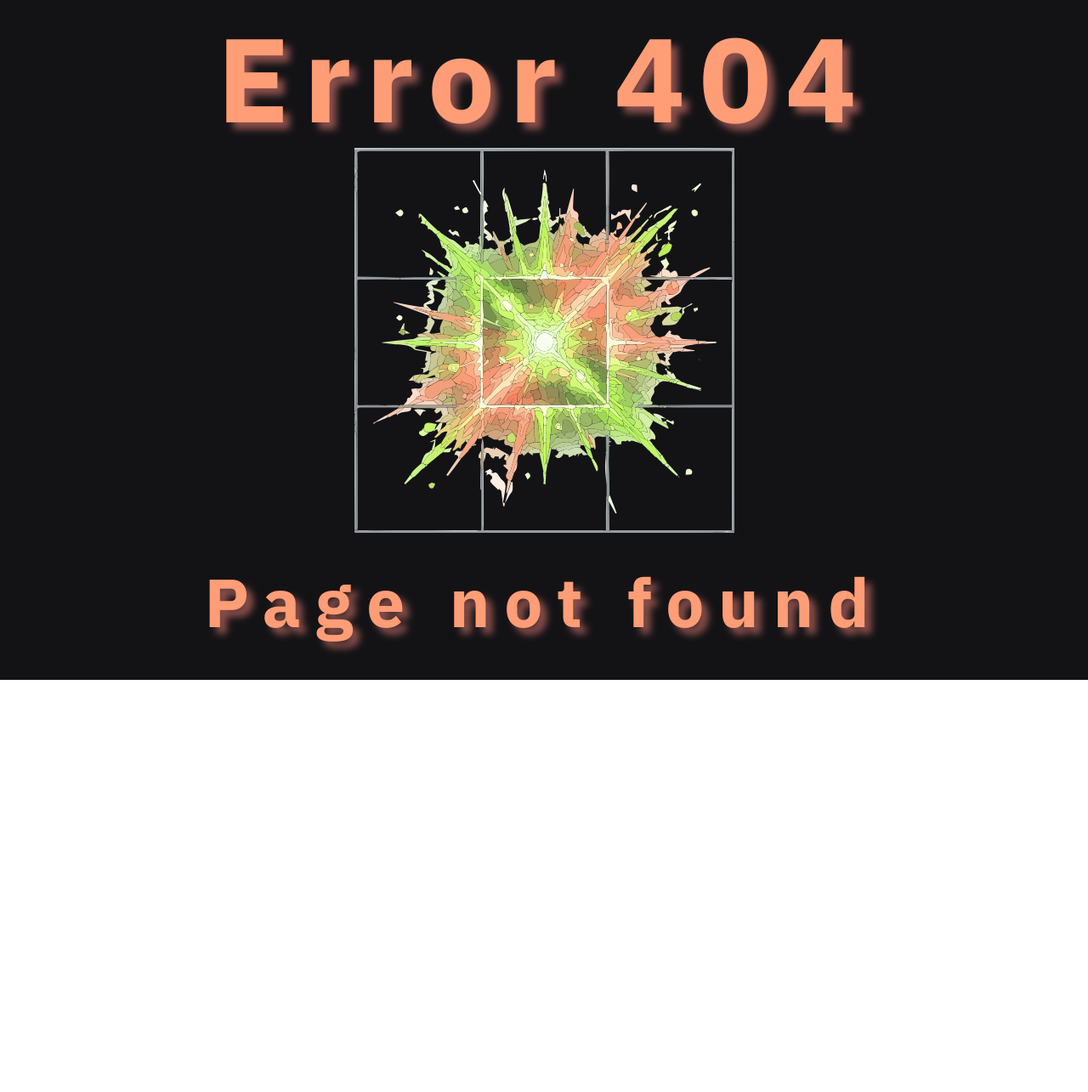
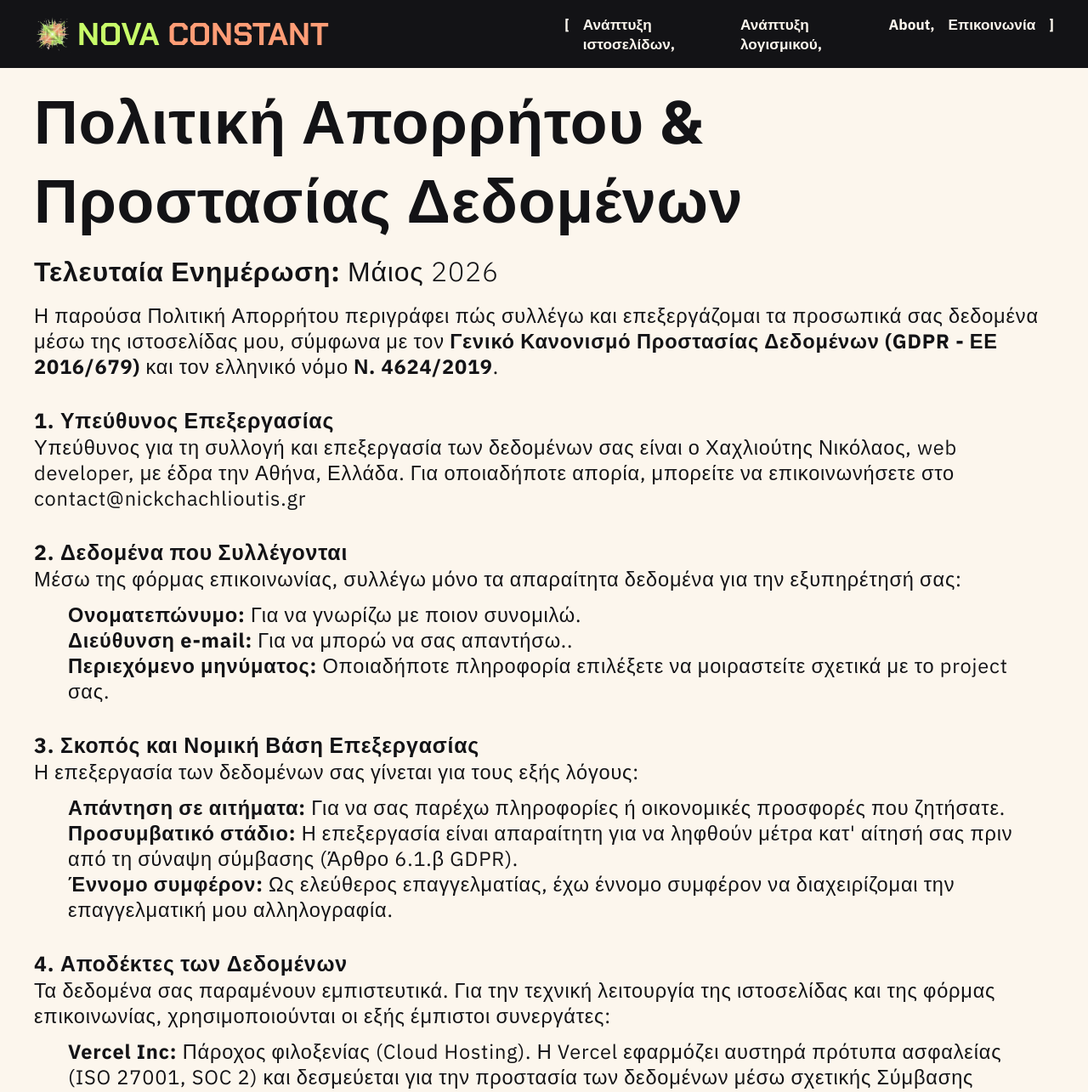
Before and after one commit to NickChach/portfolio, a Next.js app: page /privacy-policy in a window 1280 px wide. Before the commit this address had no page. Shown: the top 1285 px of the page at 85% size. Before the commit the page ends 800 px from the top, so only its background shows below. Built offline with nearby package versions, Linux system fonts and the light colour scheme.

Commit message:
privacy policy added

```diff
--- a/app/about/page.jsx
+++ b/app/about/page.jsx
@@ -49,9 +49,6 @@ export default function AboutPage() {
 					}
 					subtitle="Ονομάζομαι Νίκος Χαχλιούτης κι είμαι full-stack web developer. Το πάθος μου είναι η δημιουργία σύγχρονων κι αξιόπιστων ψηφιακών προϊόντων κι υπηρεσιών."
 					image={image}
-					titleStyles={styles.h1}
-					subtitleStyles={styles.p}
-					heroStyles={styles.hero}
 				/>
 				<Description />
 			</main>
--- a/app/contact/page.jsx
+++ b/app/contact/page.jsx
@@ -5,9 +5,9 @@ import ContactHero from "@/components/contact-hero/ContactHero";
 import { FaRegEnvelope, FaViber, FaWhatsapp, FaFacebookMessenger } from "react-icons/fa6";
 
 export const metadata = {
-	title: "NovaConstant — NickChachlioutis | Contact",
+	title: "NovaConstant — NickChachlioutis | Επικοινωνία",
 	openGraph: {
-		title: "NovaConstant — NickChachlioutis | Contact",
+		title: "NovaConstant — NickChachlioutis | Επικοινωνία",
 		description:
 			"Ανάπτυξη ιστοσελίδων για τον 21ο αιώνα. Υψηλού επιπέδου διαδικτυακές υπηρεσίες προσαρμοσμένες στις ανάγκες και το brand σας.",
 		url: "https://www.nickchachlioutis.gr/contact",
--- /dev/null
+++ b/app/privacy-policy/page.jsx
@@ -0,0 +1,149 @@
+import Footer from "@/components/footer/Footer";
+import Header from "@/components/header/Header";
+import styles from "./privacy-policy.module.css";
+
+export const metadata = {
+	title: "NovaConstant — NickChachlioutis | Πολιτική Απορρήτου",
+	openGraph: {
+		title: "NovaConstant — NickChachlioutis | Πολιτική Απορρήτου",
+		description:
+			"Ανάπτυξη ιστοσελίδων για τον 21ο αιώνα. Υψηλού επιπέδου διαδικτυακές υπηρεσίες προσαρμοσμένες στις ανάγκες και το brand σας.",
+		url: "https://www.nickchachlioutis.gr/privacy-policy",
+		siteName: "NovaConstant — NickChachlioutis",
+		images: [
+			{
+				url: "/images/nickchachlioutis.png",
+				width: 1200,
+				height: 630,
+			},
+		],
+		locale: "el_GR",
+		type: "website",
+	},
+	alternates: {
+		canonical: "https://nickchachlioutis.gr/privacy-policy",
+	},
+};
+
+export default function PrivacyPolicy() {
+	return (
+		<div className={styles.container}>
+			<Header />
+			<main>
+				<article className={styles.article}>
+					<section>
+						<hgroup>
+							<h1>Πολιτική Απορρήτου & Προστασίας Δεδομένων</h1>
+							<p>
+								<strong>Τελευταία Ενημέρωση:</strong> Μάιος 2026
+							</p>
+						</hgroup>
+						<p>
+							Η παρούσα Πολιτική Απορρήτου περιγράφει πώς συλλέγω και επεξεργάζομαι τα προσωπικά σας δεδομένα μέσω της
+							ιστοσελίδας μου, σύμφωνα με τον <strong>Γενικό Κανονισμό Προστασίας Δεδομένων (GDPR - ΕΕ 2016/679)</strong> και
+							τον ελληνικό νόμο <strong>Ν. 4624/2019</strong>.
+						</p>
+					</section>
+					<section>
+						<h2>1. Υπεύθυνος Επεξεργασίας</h2>
+						<p>
+							Υπεύθυνος για τη συλλογή και επεξεργασία των δεδομένων σας είναι ο Χαχλιούτης Νικόλαος, web developer, με έδρα
+							την Αθήνα, Ελλάδα. Για οποιαδήποτε απορία, μπορείτε να επικοινωνήσετε στο contact@nickchachlioutis.gr
+						</p>
+					</section>
+					<section>
+						<h2>2. Δεδομένα που Συλλέγονται</h2>
+						<p>Μέσω της φόρμας επικοινωνίας, συλλέγω μόνο τα απαραίτητα δεδομένα για την εξυπηρέτησή σας:</p>
+						<ul>
+							<li>
+								<strong>Ονοματεπώνυμο:</strong> Για να γνωρίζω με ποιον συνομιλώ.
+							</li>
+							<li>
+								<strong>Διεύθυνση e-mail:</strong> Για να μπορώ να σας απαντήσω..
+							</li>
+							<li>
+								<strong>Περιεχόμενο μηνύματος:</strong> Οποιαδήποτε πληροφορία επιλέξετε να μοιραστείτε σχετικά με το
+								project σας.
+							</li>
+						</ul>
+					</section>
+					<section>
+						<h2>3. Σκοπός και Νομική Βάση Επεξεργασίας</h2>
+						<p>Η επεξεργασία των δεδομένων σας γίνεται για τους εξής λόγους:</p>
+						<ul>
+							<li>
+								<strong>Απάντηση σε αιτήματα:</strong> Για να σας παρέχω πληροφορίες ή οικονομικές προσφορές που ζητήσατε.
+							</li>
+							<li>
+								<strong>Προσυμβατικό στάδιο:</strong> Η επεξεργασία είναι απαραίτητη για να ληφθούν μέτρα κατ&apos; αίτησή
+								σας πριν από τη σύναψη σύμβασης (Άρθρο 6.1.β GDPR).
+							</li>
+							<li>
+								<strong>Έννομο συμφέρον:</strong> Ως ελεύθερος επαγγελματίας, έχω έννομο συμφέρον να διαχειρίζομαι την
+								επαγγελματική μου αλληλογραφία.
+							</li>
+						</ul>
+					</section>
+					<section>
+						<h2>4. Αποδέκτες των Δεδομένων</h2>
+						<p>
+							Τα δεδομένα σας παραμένουν εμπιστευτικά. Για την τεχνική λειτουργία της ιστοσελίδας και της φόρμας επικοινωνίας,
+							χρησιμοποιούνται οι εξής έμπιστοι συνεργάτες:
+						</p>
+						<ul>
+							<li>
+								<strong>Vercel Inc:</strong> Πάροχος φιλοξενίας (Cloud Hosting). Η Vercel εφαρμόζει αυστηρά πρότυπα
+								ασφαλείας (ISO 27001, SOC 2) και δεσμεύεται για την προστασία των δεδομένων μέσω σχετικής Σύμβασης
+								Επεξεργασίας Δεδομένων (DPA).
+							</li>
+							<li>
+								<strong>Resend:</strong> Υπηρεσία αποστολής e-mail, η οποία επεξεργάζεται τα δεδομένα αποκλειστικά για την
+								παράδοση του μηνύματος από τη φόρμα επικοινωνίας στο προσωπικό μου e-mail.
+							</li>
+						</ul>
+					</section>
+					<section>
+						<h2>5. Χρόνος Τήρησης Δεδομένων</h2>
+						<p>
+							Διατηρώ τα στοιχεία επικοινωνίας σας για διάστημα <strong>3 μηνών</strong> από την τελευταία μας επικοινωνία,
+							εκτός εάν προχωρήσουμε σε συνεργασία, οπότε τα δεδομένα διατηρούνται για όσο απαιτεί η φορολογική νομοθεσία.
+						</p>
+					</section>
+					<section>
+						<h2>6. Τα Δικαιώματά σας</h2>
+						<p>Έχετε τα εξής δικαιώματα σχετικά με τα δεδομένα σας:</p>
+						<ul>
+							<li>
+								<strong>Δικαίωμα Πρόσβασης:</strong> Να μάθετε ποια δεδομένα τηρώ.
+							</li>
+							<li>
+								<strong>Δικαίωμα Διόρθωσης:</strong> Να ζητήσετε τη διόρθωση λαθών.
+							</li>
+							<li>
+								<strong>Δικαίωμα Διαγραφής («Λήθη»):</strong> Να ζητήσετε τη διαγραφή των στοιχείων σας.
+							</li>
+							<li>
+								<strong>Δικαίωμα Εναντίωσης:</strong> Να αντιταχθείτε στην επεξεργασία.
+							</li>
+						</ul>
+						<p>Για την άσκηση των δικαιωμάτων σας, στείλτε e-mail στο contact@nickchachlioutis.gr</p>
+					</section>
+					<section>
+						<h2>7. Αρχή Προστασίας Δεδομένων</h2>
+						<p>
+							Εάν θεωρείτε ότι η επεξεργασία των δεδομένων σας παραβιάζει τον νόμο, έχετε το δικαίωμα να υποβάλετε καταγγελία
+							στην Αρχή Προστασίας Δεδομένων Προσωπικού Χαρακτήρα (ΑΠΔΠΧ):
+						</p>
+						<p>
+							Κηφισίας 1-3, Τ.Κ. 115 23, Αθήνα |{" "}
+							<a href="https://www.dpa.gr/" target="_blank">
+								www.dpa.gr
+							</a>
+						</p>
+					</section>
+				</article>
+			</main>
+			<Footer />
+		</div>
+	);
+}
--- /dev/null
+++ b/app/privacy-policy/privacy-policy.module.css
@@ -0,0 +1,47 @@
+.container {
+	background-color: var(--white);
+	color: var(--black);
+}
+
+.article {
+	padding: 0 2.5rem 2.5rem 2.5rem;
+}
+
+.article hgroup h1 {
+	font-size: clamp(2rem, calc(0.275rem + 5.25vw), 7.2rem);
+	font-weight: 700;
+	margin: 1rem 0;
+}
+
+.article hgroup p {
+	font-size: clamp(1.25rem, calc(0.725rem + 1.65vw), 2rem);
+	font-weight: 300;
+	margin-bottom: 1rem;
+}
+
+.article section {
+	margin-bottom: 2rem;
+	letter-spacing: 0.05rem;
+}
+
+.article section h2 {
+	font-size: clamp(1.24rem, calc(0.275rem + 1.6vw), 2rem);
+	font-weight: 700;
+}
+
+.article p,
+.article li {
+	font-size: clamp(1.25rem, calc(0.275rem + 1.5vw), 1.75rem);
+	font-weight: 400;
+}
+
+.article section ul {
+	margin: 0.75rem 2.5rem;
+}
+
+@media screen and (max-width: 414) {
+	.article {
+		padding-left: 1rem;
+		padding-right: 1rem;
+	}
+}
--- a/app/robots.js
+++ b/app/robots.js
@@ -4,8 +4,8 @@ export default function robots() {
 	return {
 		rules: {
 			userAgent: "*",
-            allow: ["/", "/about", "/contact", "/software-dev", "/web-dev"]
+			allow: ["/", "/about", "/contact", "/software-dev", "/web-dev", "/privacy-policy"],
 		},
-        sitemap: `${baseUrl}/sitemap.xml`
+		sitemap: `${baseUrl}/sitemap.xml`,
 	};
 }
--- a/app/software-dev/page.jsx
+++ b/app/software-dev/page.jsx
@@ -10,9 +10,9 @@ import imageNPMVulnScanner from "../../public/images/npm_vulnerability_scanner.w
 import imageSemanticPdfSearch from "../../public/images/semantic_pdf_search.webp";
 
 export const metadata = {
-	title: "NovaConstant — NickChachlioutis | Software Development",
+	title: "NovaConstant — NickChachlioutis | Ανάπτυξη Λογισμικού",
 	openGraph: {
-		title: "NovaConstant — NickChachlioutis | Software Development",
+		title: "NovaConstant — NickChachlioutis | Ανάπτυξη Λογισμικού",
 		description:
 			"Ανάπτυξη ιστοσελίδων για τον 21ο αιώνα. Υψηλού επιπέδου διαδικτυακές υπηρεσίες προσαρμοσμένες στις ανάγκες και το brand σας.",
 		url: "https://www.nickchachlioutis.gr/software-dev",
--- a/app/web-dev/page.jsx
+++ b/app/web-dev/page.jsx
@@ -7,9 +7,9 @@ import imageWebDev from "../../public/images/business_growth.webp";
 import { LuRocket, LuMonitorSmartphone, LuTrendingUp, LuPalette, LuMail, LuHandshake } from "react-icons/lu";
 
 export const metadata = {
-	title: "NovaConstant — NickChachlioutis | Web Development",
+	title: "NovaConstant — NickChachlioutis | Ανάπτυξη Ιστοσελίδων",
 	openGraph: {
-		title: "NovaConstant — NickChachlioutis | Web Development",
+		title: "NovaConstant — NickChachlioutis | Ανάπτυξη Ιστοσελίδων",
 		description:
 			"Ανάπτυξη ιστοσελίδων για τον 21ο αιώνα. Υψηλού επιπέδου διαδικτυακές υπηρεσίες προσαρμοσμένες στις ανάγκες και το brand σας.",
 		url: "https://www.nickchachlioutis.gr/web-dev",
--- a/components/contact-form/contact-form.module.css
+++ b/components/contact-form/contact-form.module.css
@@ -72,6 +72,11 @@
 	margin-top: 0.25rem;
 }
 
+#legalNotice {
+	margin-top: 0.75rem;
+	font-size: 0.9rem;
+}
+
 @keyframes glow {
 	0% {
 		box-shadow: 0 0 0 var(--dark-green);
--- a/components/description/description.module.css
+++ b/components/description/description.module.css
@@ -13,7 +13,7 @@
 
 @media screen and (max-width: 414) {
 	.description {
-		padding-left: 1.5rem;
-		padding-right: 1.5rem;
+		padding-left: 1rem;
+		padding-right: 1rem;
 	}
 }
```
Also changed, not shown: app/sitemap.js (+12 -6 lines), components/contact-form/ContactForm.jsx (+10 -0 lines). Lines whose indentation alone changed are shown as unchanged.
